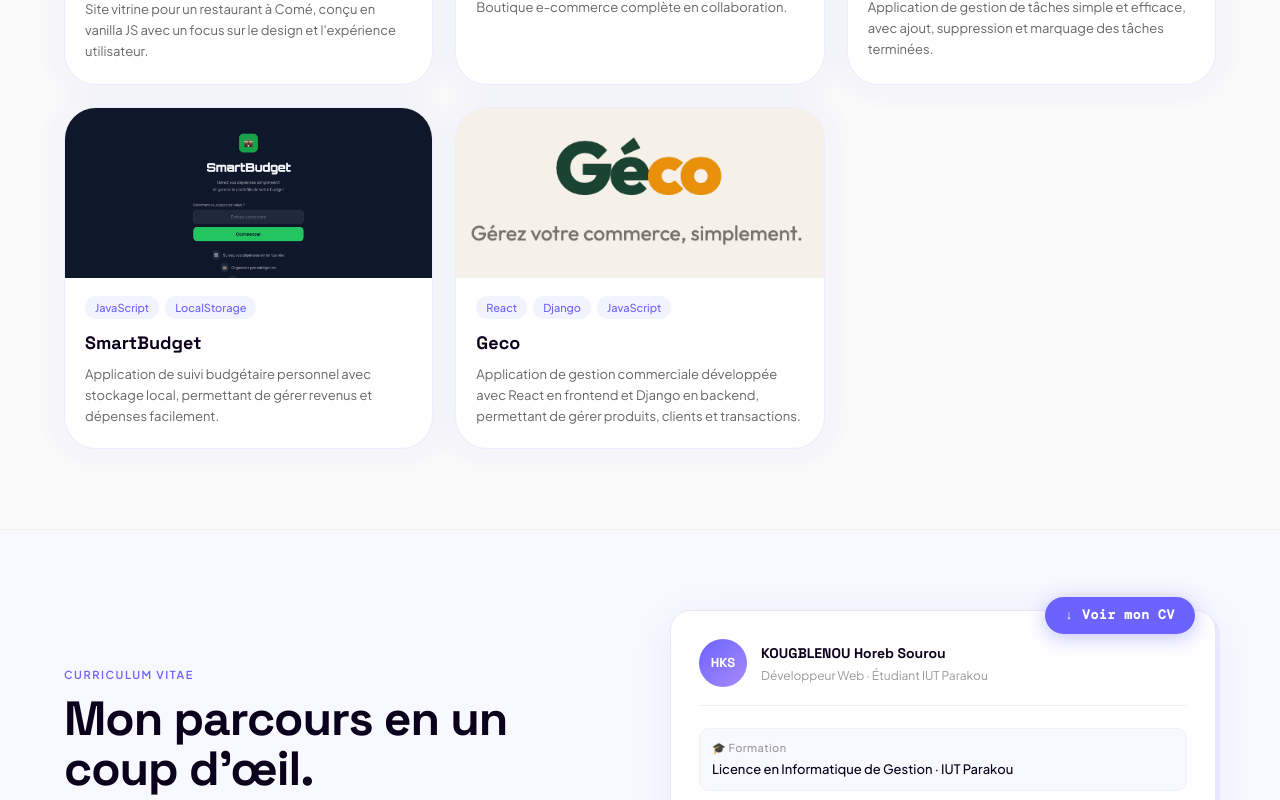
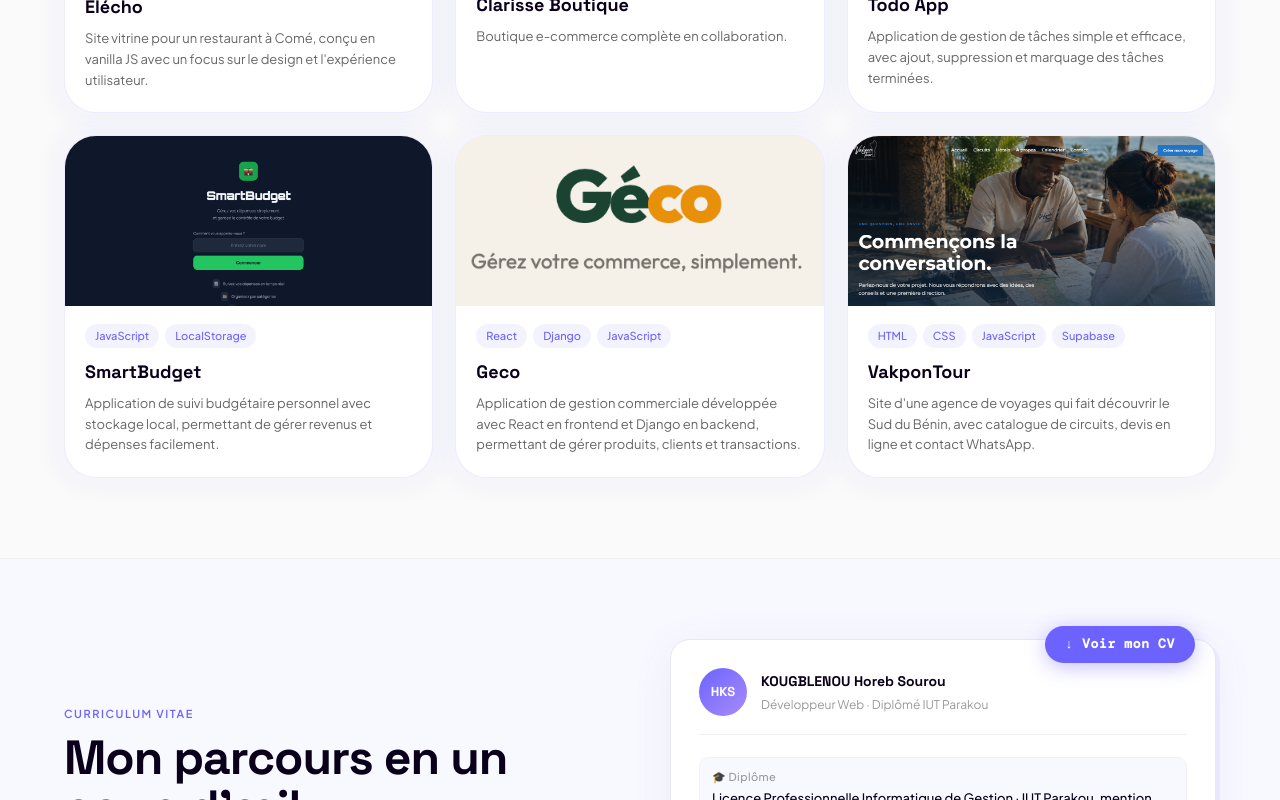
Before and after one commit to Horeb14/portfolio-react, a React (Vite) app: page / in a window 1280 px wide. Shown: the part 2200-3000 px from the top of the page. Built offline with nearby package versions, Linux system fonts and the light colour scheme.

Commit message:
Mise à jour du CV, des textes (diplômé Licence Professionnelle IG) et ajout du projet VakponTour

```diff
--- a/src/components/About.jsx
+++ b/src/components/About.jsx
@@ -9,7 +9,7 @@ export default function About() {
             <div className="sec-label r">À propos</div>
             <h2 className="sec-title r d1">Passion.</h2>
             <p className="about-text r d2">
-              Je suis <strong>KOUGBLENOU Horeb Sourou</strong>, étudiant en Informatique, passionné par le développement
+              Je suis <strong>KOUGBLENOU Horeb Sourou</strong>, diplômé en Licence Professionnelle Informatique de Gestion (IUT de Parakou, mention très bien), passionné par le développement
               d'applications modernes et les interfaces bien pensées. Je travaille principalement avec React, Flutter et Figma
               pour concevoir des solutions web et mobiles à la fois performantes, intuitives et adaptées aux besoins réels.
               <br /><br />
--- a/src/components/CV.jsx
+++ b/src/components/CV.jsx
@@ -9,13 +9,13 @@ export default function CV() {
             <div className="sec-label r">Curriculum Vitae</div>
             <h2 className="sec-title r d1">Mon parcours en un coup d'œil.</h2>
             <p className="cv-desc r d2">
-              Étudiant sérieux, curieux et autonome. Je combine formation académique solide et projets concrets pour bâtir mon profil de développeur.
+              Développeur sérieux, curieux et autonome. Je combine formation académique solide et projets concrets pour bâtir mon profil de développeur.
             </p>
           </div>
           <div className="cv-right r d1">
             <div className="cv-doc-preview">
               <a
-                href="https://drive.google.com/file/d/19INVMDnHelAlsTUBnskajKuG5ZYRF_yv/view"
+                href="/CV_Horeb_Sourou_KOUGBLENOU.pdf"
                 target="_blank"
                 rel="noopener noreferrer"
                 className="cv-doc-badge-big"
@@ -26,13 +26,13 @@ export default function CV() {
                 <div className="cv-doc-avatar">HKS</div>
                 <div>
                   <div className="cv-doc-name">KOUGBLENOU Horeb Sourou</div>
-                  <div className="cv-doc-role">Développeur Web · Étudiant IUT Parakou</div>
+                  <div className="cv-doc-role">Développeur Web · Diplômé IUT Parakou</div>
                 </div>
               </div>
               <div className="cv-doc-infos">
                 <div className="cv-doc-info-row">
-                  <span className="cv-info-label">🎓 Formation</span>
-                  <span className="cv-info-val">Licence en Informatique de Gestion · IUT Parakou</span>
+                  <span className="cv-info-label">🎓 Diplôme</span>
+                  <span className="cv-info-val">Licence Professionnelle Informatique de Gestion · IUT Parakou, mention très bien</span>
                 </div>
                 <div className="cv-doc-info-row">
                   <span className="cv-info-label">🟢 Dispo</span>
--- a/src/components/Projects.jsx
+++ b/src/components/Projects.jsx
@@ -46,6 +46,15 @@ const PROJECTS = [
     desc: 'Application de gestion commerciale développée avec React en frontend et Django en backend, permettant de gérer produits, clients et transactions.',
     featured: false,
   },
+  {
+    id: 6,
+    title: 'VakponTour',
+    img: '/photos/vakpontour.png',
+    tags: ['HTML', 'CSS', 'JavaScript', 'Supabase'],
+    url: 'https://vakpon-tour.vercel.app/',
+    desc: 'Site d\'une agence de voyages qui fait découvrir le Sud du Bénin, avec catalogue de circuits, devis en ligne et contact WhatsApp.',
+    featured: false,
+  },
 ]
 
 export default function Projects() {
```
Also changed, not shown: public/photos/vakpontour.png (added), 1 other file (tests, documents, lock files or other folders).
